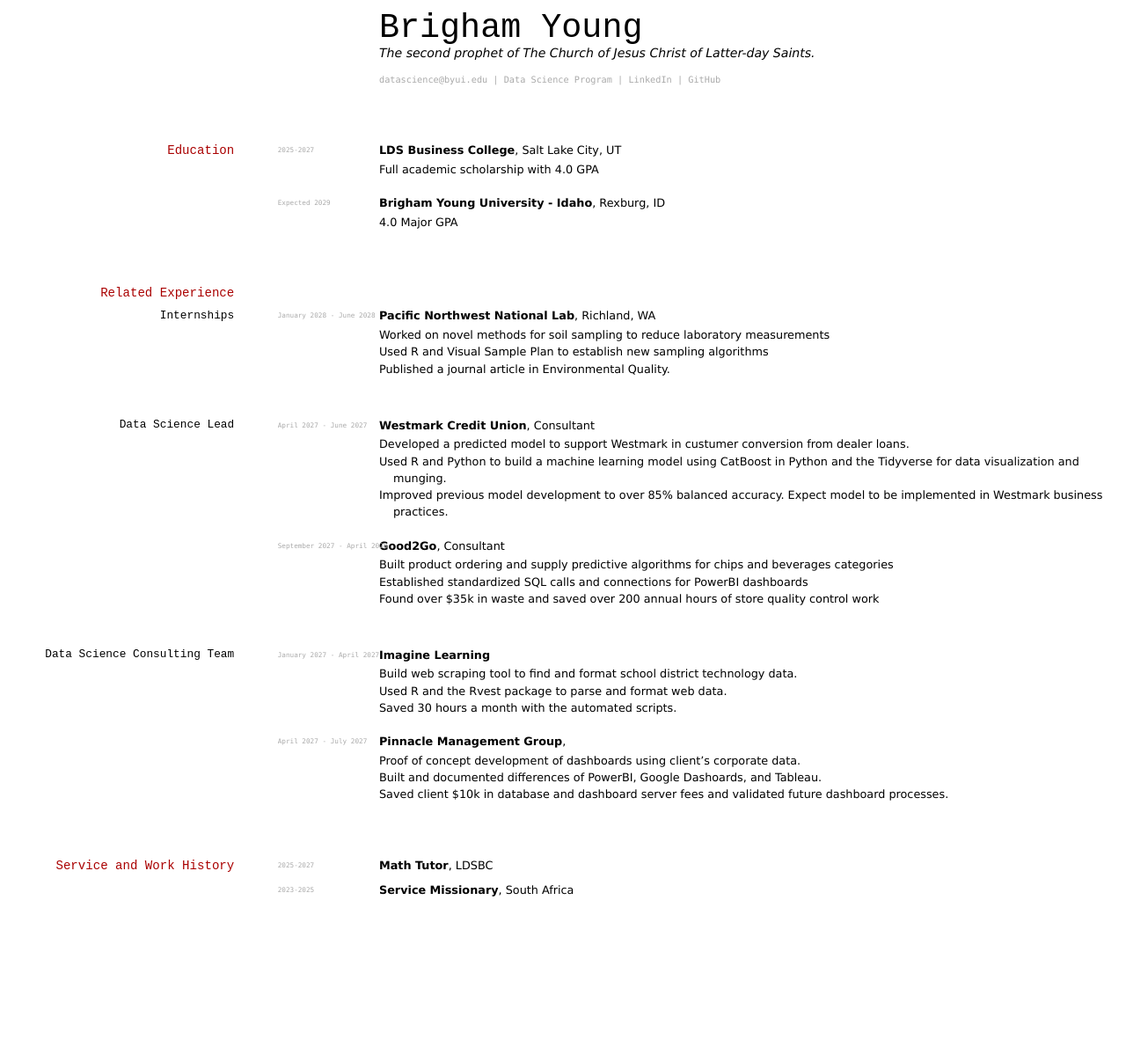
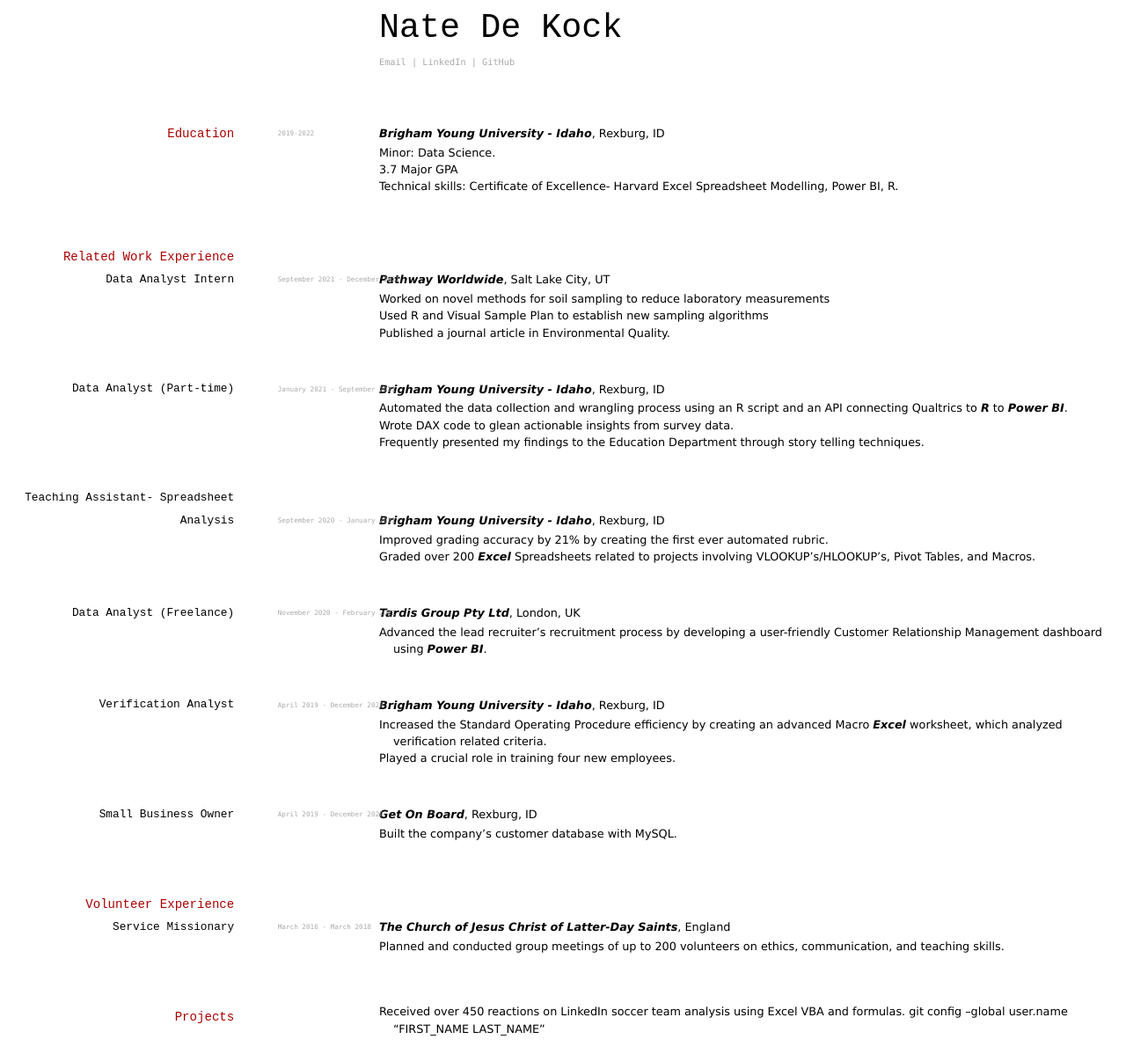
Before and after one commit to byuids-resumes/Nate-De-Kock-Resume, a Jekyll site: the page built from docs/index.md, in a window 1280 px wide. Shown: the whole page at 88% size. Built offline with Jekyll 4.4.1, drawn with Linux system fonts in a browser that asks for light colours; before the commit the page ends 1030 px from its top, so only the background shows below that.

Commit message:
Added my information

```diff
--- a/docs/index.md
+++ b/docs/index.md
@@ -1,85 +1,90 @@
 ---
 layout: cv
-title: Brigham Young's Resume
+title: Nate De Kock Resume
 ---
-# Brigham Young
-The second prophet of The Church of Jesus Christ of Latter-day Saints.
+# Nate De Kock
 
 <div id="webaddress">
-<a href="datascience@byui.edu">datascience@byui.edu</a>
-| <a href="https://byuidatascience.github.io/development.html">Data Science Program</a>
-| <a href="https://www.linkedin.com/groups/13537407/">LinkedIn</a>
-| <a href="https://github.com/byuids-resumes">GitHub</a>
+<a href="dek18001@byui.edu">Email</a>
+| <a href="https://www.linkedin.com/in/natedekock/">LinkedIn</a>
+| <a href="https://github.com/Natedekock">GitHub</a>
 </div>
 
 <!-- https://www.monique.tech/the-art-of-markdown -->
 
 ## Education
 
-`2025-2027`
-__LDS Business College__, Salt Lake City, UT
+_Brigham Young University - Idaho_, Rexburg, ID `2019-2022`
 
-- Full academic scholarship with 4.0 GPA
+- Minor: Data Science.
+- 3.7 Major GPA
+- Technical skills: Certificate of Excellence- Harvard Excel Spreadsheet Modelling, Power BI, R.
 
-`Expected 2029`
-__Brigham Young University - Idaho__, Rexburg, ID
+## Related Work Experience
 
-- 4.0 Major GPA
+### Data Analyst Intern
 
-
-## Related Experience
-
-### Internships
-
-`January 2028 - June 2028`
-__Pacific Northwest National Lab__, Richland, WA
+_Pathway Worldwide_, Salt Lake City, UT `September 2021 - December 2021`
 
 - Worked on novel methods for soil sampling to reduce laboratory measurements
 - Used R and Visual Sample Plan to establish new sampling algorithms
 - Published a journal article in Environmental Quality.
 
-### Data Science Lead
+### Data Analyst (Part-time)
 
-`April 2027 - June 2027`
-__Westmark Credit Union__, Consultant
+`January 2021 - September 2021`
+_Brigham Young University - Idaho_, Rexburg, ID
 
-- Developed a predicted model to support Westmark in custumer conversion from dealer loans.
-- Used R and Python to build a machine learning model using CatBoost in Python and the Tidyverse for data visualization and munging.
-- Improved previous model development to over 85% balanced accuracy. Expect model to be implemented in Westmark business practices.
-
-`September 2027 - April 2028`
-__Good2Go__, Consultant
-
-- Built product ordering and supply predictive algorithms for chips and beverages categories
-- Established standardized SQL calls and connections for PowerBI dashboards
-- Found over $35k in waste and saved over 200 annual hours of store quality control work
-
-### Data Science Consulting Team
-
-`January 2027 - April 2027`
-__Imagine Learning__
-
-- Build web scraping tool to find and format school district technology data.
-- Used R and the Rvest package to parse and format web data.
-- Saved 30 hours a month with the automated scripts.
-
-`April 2027 - July 2027`
-__Pinnacle Management Group__,
-
-- Proof of concept development of dashboards using client's corporate data.
-- Built and documented differences of PowerBI, Google Dashoards, and Tableau.
-- Saved client $10k in database and dashboard server fees and validated future dashboard processes.
+- Automated the data collection and wrangling process using an R script and an API connecting Qualtrics to *R* to *Power BI*.
+- Wrote DAX code to glean actionable insights from survey data.
+- Frequently presented my findings to the Education Department through story telling techniques.
 
 
-## Service and Work History
+### Teaching Assistant- Spreadsheet Analysis
 
-`2025-2027`
-__Math Tutor__, LDSBC
+`September 2020 - January 2021`
+_Brigham Young University - Idaho_, Rexburg, ID
+
+- Improved grading accuracy by 21% by creating the first ever automated rubric.
+- Graded over 200 *Excel* Spreadsheets related to projects involving VLOOKUP’s/HLOOKUP’s, Pivot Tables, and Macros.
 
 
-`2023-2025`
-__Service Missionary__, South Africa
+### Data Analyst (Freelance)
 
+`November 2020 - February 2021`
+_Tardis Group Pty Ltd_, London, UK
+
+- Advanced the lead recruiter’s recruitment process by developing a user-friendly Customer Relationship Management dashboard using *Power BI*.
+
+### Verification Analyst
+
+`April 2019 - December 2020`
+_Brigham Young University - Idaho_, Rexburg, ID
+
+- Increased the Standard Operating Procedure efficiency by creating an advanced Macro *Excel* worksheet, which analyzed verification related criteria.
+- Played a crucial role in training four new employees.
+
+
+### Small Business Owner
+
+`April 2019 - December 2020`
+_Get On Board_, Rexburg, ID
+
+- Built the company’s customer database with MySQL.
+
+## Volunteer Experience
+
+### Service Missionary
+
+`March 2016 - March 2018`
+_The Church of Jesus Christ of Latter-Day Saints_, England
+
+- Planned and conducted group meetings of up to 200 volunteers on ethics, communication, and teaching skills.
+
+## Projects
+
+- Received over 450 reactions on LinkedIn soccer team analysis using Excel VBA and formulas.
+git config --global user.name "FIRST_NAME LAST_NAME"
 
 
 <!-- ### Footer
```
